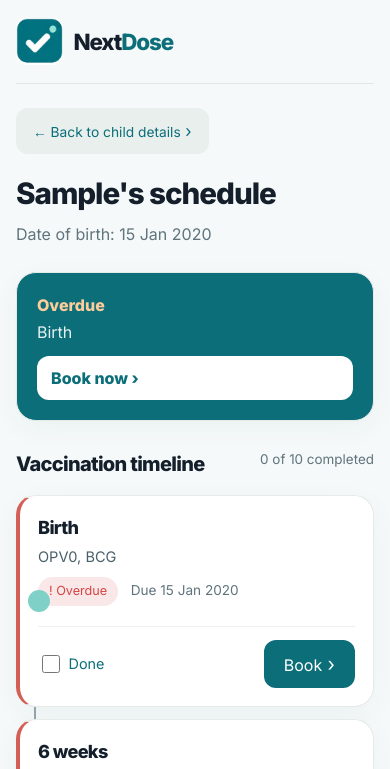
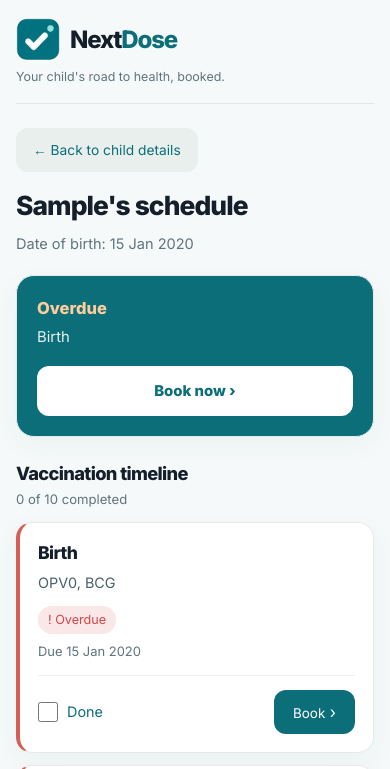
Before and after one commit to Tibule12/NextDose, a plain HTML site: page index.html in a window 390 px wide. Both pictures are taken after typing "Sample", "2020-01-15" into the empty fields and a click on the button "Show schedule". Shown: the top 769 px of the page. Drawn offline with Linux system fonts and the light colour scheme.

Commit message:
Fix NextDose mobile cards, forms, timeline spacing and navigation

```diff
--- a/ndlela-ui.css
+++ b/ndlela-ui.css
@@ -68,3 +68,158 @@ input[type=text],input[type=date],select{min-height:50px!important;border:1px so
 .brand h1{color:#141F2B!important;font-weight:800!important;letter-spacing:-.05em}
 .brand img{object-fit:contain;background:#fff}
 header p{color:#60747d!important}
+
+
+/* Mobile-first overrides: stop the desktop timeline and form controls
+   from crowding narrow screens. Keep desktop appearance untouched. */
+@media (max-width:720px) {
+  html { -webkit-text-size-adjust:100%; }
+  body { width:100%; min-width:0; overflow-x:clip; }
+  main {
+    width:100%!important;
+    max-width:100%!important;
+    padding:18px 16px max(48px, env(safe-area-inset-bottom))!important;
+  }
+  #app, #app > *, .card, .row, .next-card { min-width:0; max-width:100%; }
+  header {
+    display:flex!important;
+    flex-direction:column;
+    align-items:flex-start!important;
+    justify-content:flex-start;
+    gap:6px!important;
+    margin:0 0 24px!important;
+    padding:0 0 18px!important;
+  }
+  .brand { gap:10px!important; min-width:0; }
+  .brand img { width:44px!important; height:44px!important; flex:0 0 44px; }
+  .brand h1 { font-size:1.5rem!important; margin:0; line-height:1.2; }
+  header p {
+    display:block!important; text-align:left!important; margin:0!important;
+    font-size:.78rem; line-height:1.4; opacity:1;
+  }
+  .page-nav { margin:0 0 18px!important; }
+  .page-nav:empty { display:none!important; }
+  .back-button {
+    display:inline-flex; align-items:center; justify-content:center;
+    min-height:44px!important; max-width:100%;
+    white-space:normal; text-align:left;
+  }
+  .back-button::after, #back::after { content:none!important; }
+  #app > h1 {
+    font-size:clamp(1.65rem,6vw,2.1rem)!important;
+    line-height:1.2; margin:0 0 12px!important;
+    overflow-wrap:anywhere;
+  }
+  #app > p { margin:0 0 18px!important; font-size:.91rem; }
+  .card { width:100%; padding:22px 18px!important; border-radius:18px!important; }
+  label { margin-top:16px; }
+  input[type=text], input[type=date], select {
+    display:block; box-sizing:border-box;
+    width:100%!important; min-width:0!important; max-width:100%!important;
+    height:52px; min-height:52px!important;
+    font-size:16px!important; line-height:1.3;
+    padding:12px 14px!important;
+  }
+  .booking-form .chip-select {
+    height:52px!important; min-height:52px!important;
+    width:100%!important; max-width:100%!important;
+    padding:12px 14px!important;
+    font-size:16px!important;
+  }
+  form.card button[type=submit] {
+    width:100%; min-height:52px; margin-top:8px;
+    font-size:.96rem;
+  }
+  .rows {
+    width:100%; display:grid!important;
+    grid-template-columns:minmax(0,1fr)!important;
+    gap:12px!important; position:static;
+  }
+  /* The older mockup added a vertical track and circular markers, which
+     collide with the bordered cards on mobile. */
+  .rows::before, .row::before {
+    display:none!important; content:none!important;
+  }
+  .row {
+    position:relative; width:100%;
+    display:flex!important; flex-direction:column!important;
+    align-items:stretch!important; justify-content:space-between;
+    padding:18px!important;
+    gap:14px!important; min-height:0!important;
+    grid-template-columns:none!important;
+    border-left-width:4px; border-radius:16px!important;
+  }
+  .row h2 { font-size:1.1rem!important; line-height:1.35; }
+  .vaccines {
+    font-size:.9rem!important; line-height:1.6;
+    overflow-wrap:anywhere; word-break:normal;
+  }
+  .status {
+    margin-top:12px!important; line-height:1.4;
+    padding:5px 10px!important;
+  }
+  .row > div:first-child > span:last-child {
+    display:block!important; margin:8px 0 0!important;
+    font-size:.81rem; line-height:1.5;
+  }
+  .row-actions {
+    width:100%; display:flex!important;
+    align-items:center!important; justify-content:space-between!important;
+    flex-wrap:wrap; column-gap:12px; row-gap:12px;
+    padding-top:14px!important;
+    font-size:.84rem; line-height:1.5;
+    overflow-wrap:anywhere;
+  }
+  .row-actions label {
+    display:inline-flex!important; align-items:center;
+    gap:9px!important; margin:0;
+    min-height:44px; cursor:pointer;
+  }
+  .row-actions input[type=checkbox] {
+    width:20px!important; height:20px!important;
+    flex:0 0 20px; margin:0;
+  }
+  .row-actions button { min-height:44px!important; padding:10px 19px!important; }
+  .list-heading {
+    display:flex!important; flex-direction:column!important;
+    align-items:flex-start!important; justify-content:flex-start;
+    gap:2px!important; margin:23px 0 13px!important;
+  }
+  .list-heading h2 { font-size:1.14rem!important; }
+  .list-heading span { font-size:.82rem; }
+  .next-card {
+    display:flex!important; flex-direction:column!important;
+    align-items:stretch!important; justify-content:flex-start!important;
+    gap:18px!important;
+    padding:20px!important; margin:19px 0 22px!important;
+    border-radius:18px!important;
+  }
+  .next-card > div { min-width:0; }
+  .next-headline { font-size:1.03rem!important; line-height:1.45; }
+  .next-card p { margin:5px 0 0!important; font-size:.93rem; }
+  .book-now {
+    display:flex!important; align-items:center; justify-content:center;
+    width:100%!important; max-width:100%!important; min-height:50px;
+    margin:0; padding:12px 16px!important; text-align:center;
+    white-space:normal!important; font-size:.93rem;
+  }
+  #edit { width:100%; min-height:48px; }
+  .booking-form { margin-top:16px; }
+  .booking-form label { margin:16px 0 7px; }
+  .demo-note { font-size:.82rem; line-height:1.55; }
+  .confirmation {
+    width:100%; padding:28px 18px!important;
+    overflow-wrap:anywhere;
+  }
+  .confirmation h1 { font-size:1.55rem!important; }
+  .confirmation p { overflow-wrap:anywhere; }
+  .confirmation #back { width:100%; min-height:50px; margin-top:12px; }
+}
+@media(max-width:370px) {
+  main { padding-left:12px!important; padding-right:12px!important; }
+  .card, .row, .next-card { padding:16px!important; }
+  .brand h1 { font-size:1.35rem!important; }
+  #app > h1 { font-size:1.6rem!important; }
+  .row-actions { align-items:stretch!important; }
+  .row-actions button { margin-left:auto; }
+}
```
